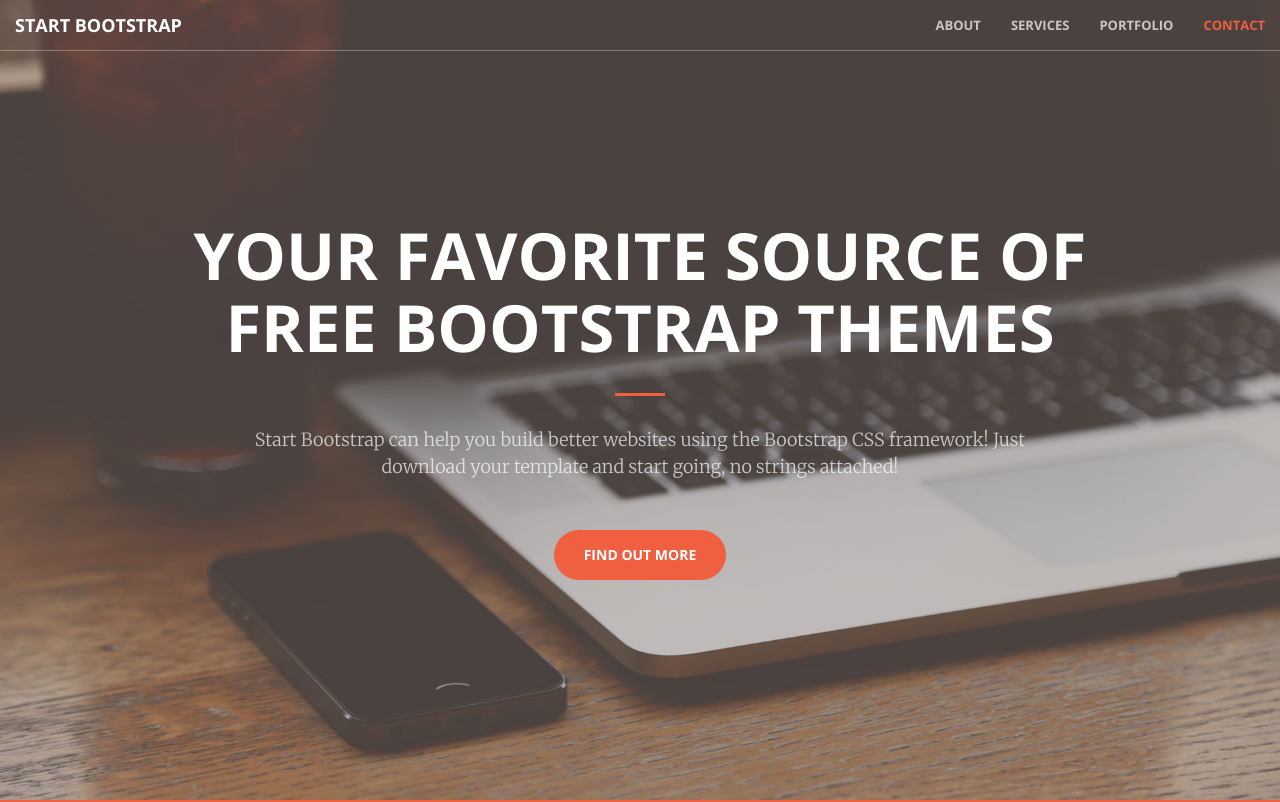
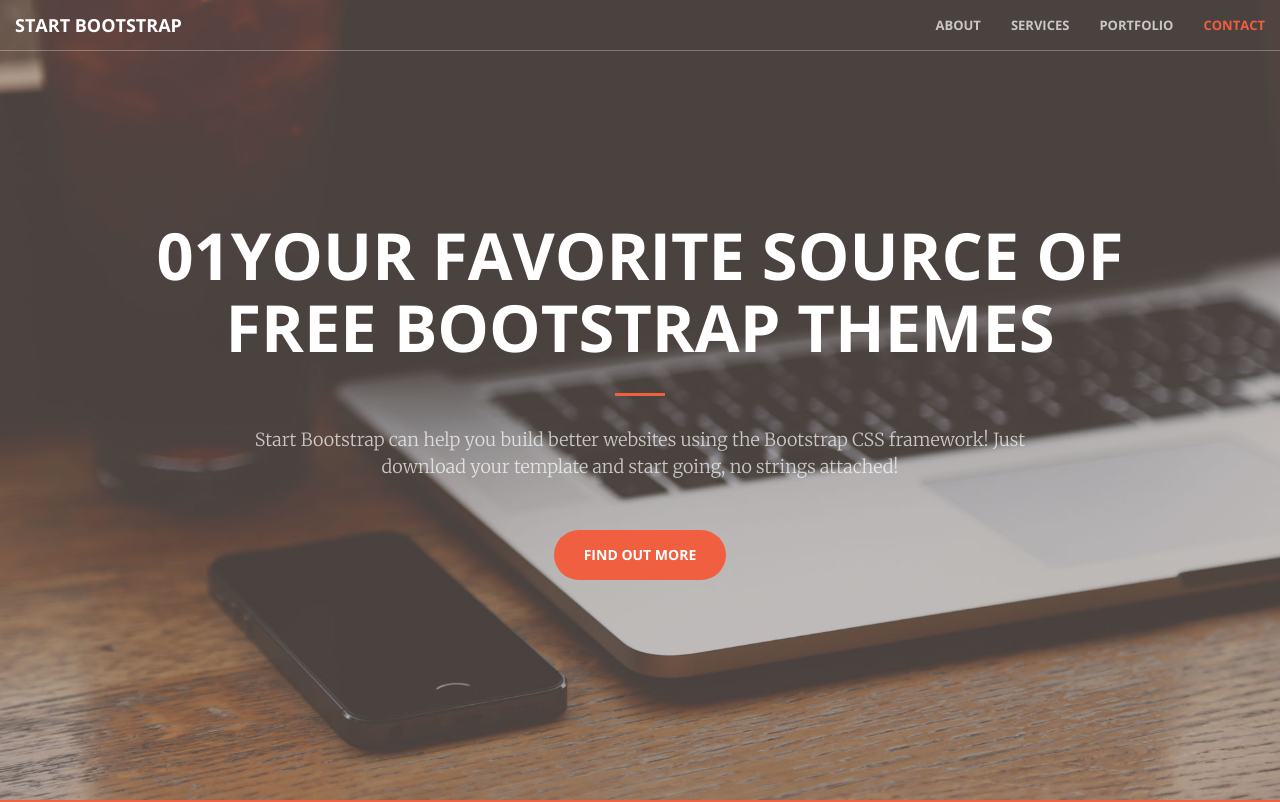
Before and after one commit to Ekbert/SomeProject, a plain HTML site: page index.html in a window 1280 px wide. Shown: the top 802 px of the page. Drawn offline with nearby package versions, Linux system fonts and the light colour scheme.

Commit message:
Update index.html

```diff
--- a/index.html
+++ b/index.html
@@ -74,7 +74,7 @@
     <header>
         <div class="header-content">
             <div class="header-content-inner">
-                <h1>Your Favorite Source of Free Bootstrap Themes</h1>
+                <h1>01Your Favorite Source of Free Bootstrap Themes</h1>
                 <hr>
                 <p>Start Bootstrap can help you build better websites using the Bootstrap CSS framework! Just download your template and start going, no strings attached!</p>
                 <a href="#about" class="btn btn-primary btn-xl page-scroll">Find Out More</a>
```
